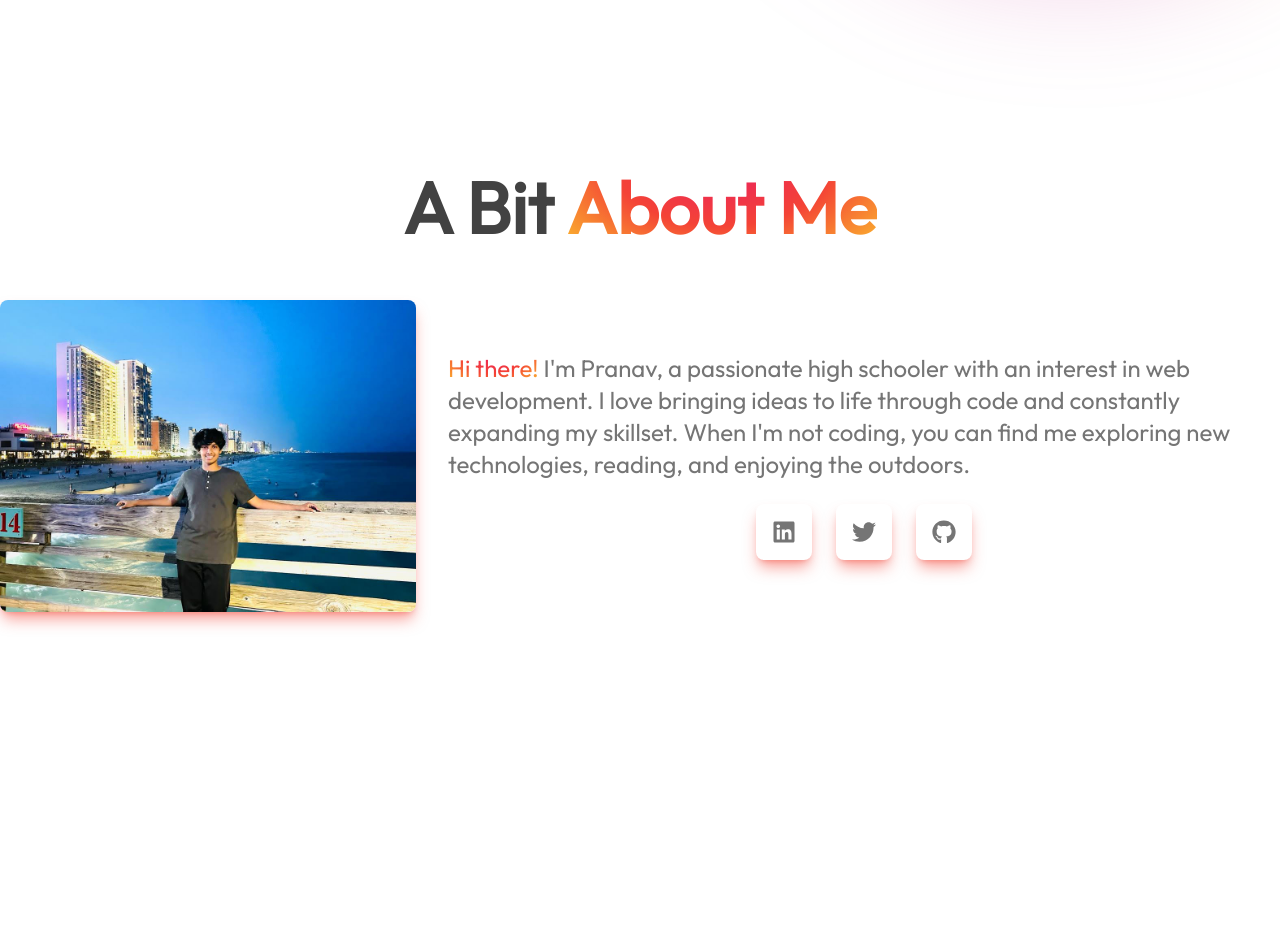
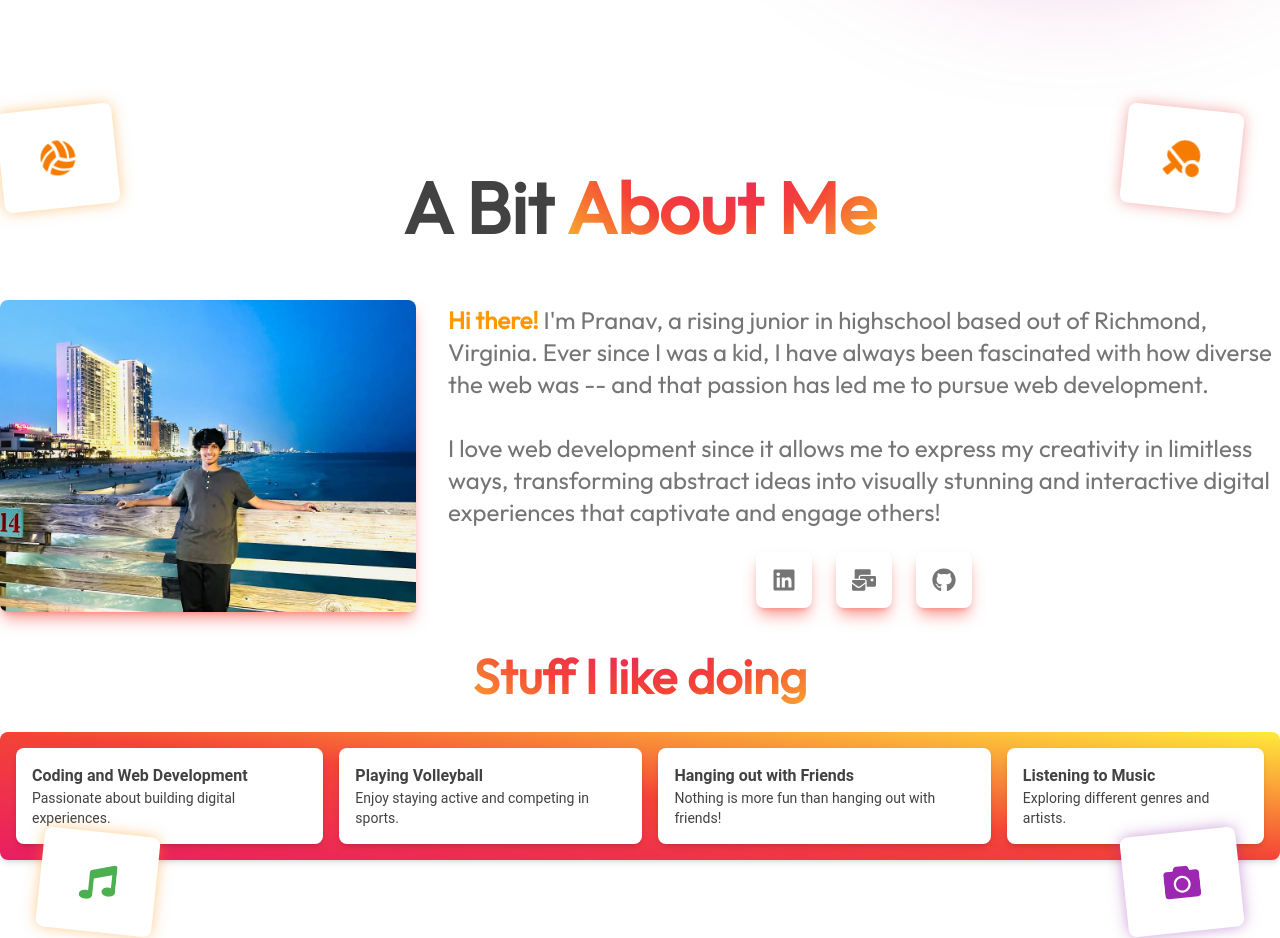
Before and after one commit to PkTheCoda/portfolio, a React (Vite) app: page / in a window 1280 px wide. Shown: the part 800-1738 px from the top of the page. Before the commit the page ends 1700 px from the top, so only its background shows below. Built offline with nearby package versions, Linux system fonts and the light colour scheme.

Commit message:
finished about me section

```diff
--- a/src/Components/AboutSection.jsx
+++ b/src/Components/AboutSection.jsx
@@ -1,16 +1,14 @@
 import React from 'react';
-import { FaLinkedin, FaTwitter, FaGithub } from 'react-icons/fa';
+import { FaLinkedin, FaMailBulk, FaGithub, FaVolleyballBall, FaTableTennis, FaMusic, FaCamera } from 'react-icons/fa';
 import mePicture from '../Images/mepicture.jpg'
-import ButtonGradient from './ButtonGradient';
-
 
 export default function AboutMe() {
   return (
     <section className="py-16 bg-white relative">
-      <div className="container mx-auto max-w-[90rem] boxgrad relative">
+      <div className="container mx-auto max-w-[95rem]">
         <h2 className="text-7xl font-semibold text-gray-800 mb-14 text-center font-outfit">A Bit <span className="main-gradient">About Me</span></h2>
         <div className="flex flex-col lg:flex-row items-center justify-center space-y-6 lg:space-y-0 lg:space-x-8">
-          <div className="lg:w-1/3 relative boxgrad">
+          <div className="lg:w-1/3 relative hover:-rotate-6">
             <img
               src={mePicture}
               alt="Profile"
@@ -19,25 +17,70 @@ export default function AboutMe() {
           </div>
           <div className="lg:w-2/3">
             <p className="text-2xl font-outfit text-gray-600">
-              <span className="main-gradient">Hi there!</span> I'm Pranav, a passionate high schooler with an interest in web development. I love bringing ideas to life through code and constantly expanding my skillset. When I'm not coding, you can find me exploring new technologies, reading, and enjoying the outdoors.
+              <span className="bold-grad-text">Hi there!</span> I'm Pranav, a rising junior in highschool based out of Richmond, Virginia. Ever since I was a kid, I have always been fascinated with how diverse the web was -- and that passion has led me to pursue web development.
+              <br />
+              <br />
+              I love web development since it allows me to express my creativity in limitless ways, transforming abstract ideas into visually stunning and interactive digital experiences that captivate and engage others!
             </p>
             <div className="flex mt-6 space-x-4 items-center justify-center gap-x-2">
-              <a href="#" className="text-gray-600 hover:text-orange-400 w-14 bg-white shadow-lg shadow-red-500/50 flex justify-center p-4 rounded-lg">
+              <a href="https://www.linkedin.com/in/pranav-konjeti/" target='_blank' className="contact-buttons-about">
                 <FaLinkedin className="text-2xl" />
               </a>
-              <a href="#" className="text-gray-600 hover:text-orange-400 w-14 bg-white shadow-lg shadow-red-500/50 flex justify-center p-4 rounded-lg">
-                <FaTwitter className="text-2xl" />
+              <a href="mailto:pranavkonjeti@gmail.com" className="contact-buttons-about">
+                <FaMailBulk className="text-2xl" />
               </a>
-              <a href="#" className="text-gray-600 hover:text-orange-400 w-14 bg-white shadow-lg shadow-red-500/50 flex justify-center p-4 rounded-lg">
+              <a href="https://github.com/PkTheCoda" target='_blank' className="contact-buttons-about">
                 <FaGithub className="text-2xl" />
               </a>
             </div>
           </div>
         </div>
-        <div className="mt-16 grid gap-6 grid-cols-2">
-          <div className="relative boxgrad w-full h-40"></div>
-          <div className="relative boxgrad w-full h-40"></div>
+
+        <div className="my-16 h-[8rem] w-full flex items-center justify-center relative flex-col">
+            <div className='text-5xl font-outfit my-4 p-4 font-bold main-gradient'>Stuff I like doing </div>
+            <div className="flex gap-4 p-4 rounded-lg shadow-md bg-gradient-to-tr from-pink-500 via-red-500 to-yellow-500 text-white">
+                <div className="flex gap-4">
+
+                    <div className="bg-white p-4 rounded-lg shadow-md text-gray-800">
+                        <p className="font-semibold">Coding and Web Development</p>
+                        <p className="text-sm">Passionate about building digital experiences.</p>
+                    </div>
+
+                    <div className="bg-white p-4 rounded-lg shadow-md text-gray-800">
+                        <p className="font-semibold">Playing Volleyball</p>
+                        <p className="text-sm">Enjoy staying active and competing in sports.</p>
+                    </div>
+
+                    <div className="bg-white p-4 rounded-lg shadow-md text-gray-800">
+                        <p className="font-semibold">Hanging out with Friends</p>
+                        <p className="text-sm">Nothing is more fun than hanging out with friends!</p>
+                    </div>
+
+                    <div className="bg-white p-4 rounded-lg shadow-md text-gray-800">
+                        <p className="font-semibold">Listening to Music</p>
+                        <p className="text-sm">Exploring different genres and artists.</p>
+                    </div>
+
+                </div>
+            </div>
         </div>
+
+        <div className='bg-white shadow-[0_0_15px_-1px] shadow-orange-600/50 absolute top-0 px-10 py-8 rounded-lg -rotate-6'>
+            <FaVolleyballBall className='text-4xl text-orange-700'/>
+        </div>
+
+        <div className='bg-white shadow-[0_0_15px_-1px] shadow-red-600/50 absolute top-0 right-10 px-10 py-8 rounded-lg rotate-6'>
+            <FaTableTennis className='text-4xl text-orange-700'/>
+        </div>
+
+        <div className="bg-white shadow-[0_0_15px_-1px] shadow-orange-600/50 absolute bottom-0 left-10 px-10 py-8 rounded-lg rotate-6">
+            <FaMusic className="text-4xl text-green-500" />
+        </div>
+
+        <div className="bg-white shadow-[0_0_15px_-1px] shadow-purple-600/50 absolute bottom-0 right-10 px-10 py-8 rounded-lg -rotate-6">
+            <FaCamera className="text-4xl text-purple-500" />
+        </div>
+
       </div>
     </section>
   );
--- a/src/index.css
+++ b/src/index.css
@@ -10,12 +10,20 @@
   .full-gradient {
     @apply bg-gradient-to-r from-yellow-500 from-20% via-blue-500 to-green-500 inline text-transparent bg-clip-text
   }
+
+  .bold-grad-text {
+    @apply text-orange-500 font-bold
+  }
+
+  .contact-buttons-about {
+    @apply text-gray-600 hover:text-orange-400 w-14 bg-white shadow-lg shadow-red-500/50 flex justify-center p-4 rounded-lg transform transition hover:scale-110
+  }
 }
 
 
 .boxgrad:before {
   content: "";
-  z-index: -1;
+  z-index: 999;
   position: absolute;
   top: 0;
   right: 0;
@@ -37,7 +45,7 @@
 */
 .boxgrad::after {
   content: "";
-  z-index: -1;
+  z-index: 999;
   position: absolute;
   top: 0;
   right: 0;
```
